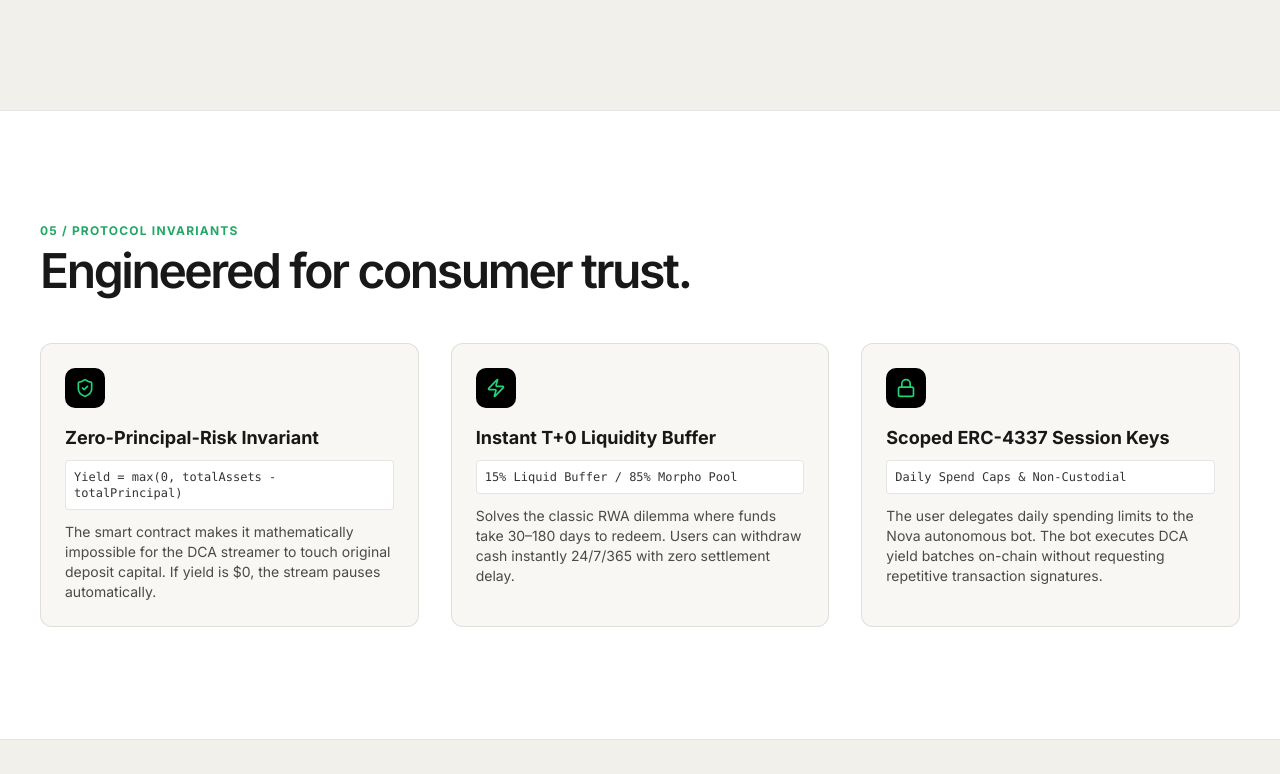
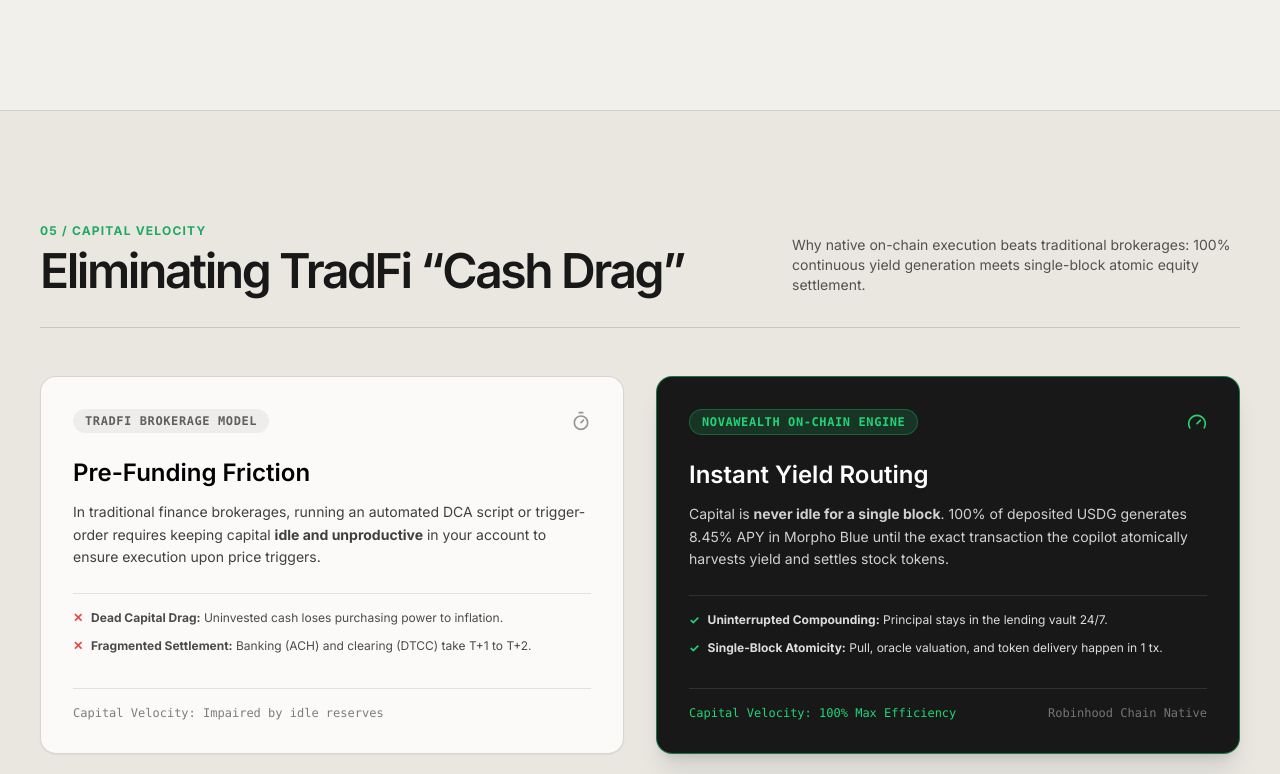
Before and after one commit to emarc99/vertex-prosperous, a Next.js app in the folder frontend/: page /deck in a window 1280 px wide. Shown: the part 2086-2860 px from the top of the page. Built offline with nearby package versions, Linux system fonts and the light colour scheme.

Commit message:
docs: integrate capital velocity framework comparing tradfi prefunding friction vs instant yield routing

```diff
--- a/frontend/src/app/deck/page.tsx
+++ b/frontend/src/app/deck/page.tsx
@@ -1,5 +1,5 @@
 import Link from 'next/link';
-import { ArrowRight, ArrowUpRight, ShieldCheck, Zap, Layers, RefreshCw, CheckCircle2, Database, Lock, Cpu, TrendingUp, Sliders, Sparkles } from 'lucide-react';
+import { ArrowRight, ArrowUpRight, ShieldCheck, Zap, Layers, RefreshCw, CheckCircle2, Database, Lock, TrendingUp, Sparkles, Timer, Gauge, Coins } from 'lucide-react';
 
 export default function DeckPage() {
   return (
@@ -78,7 +78,7 @@ export default function DeckPage() {
         </div>
       </section>
 
-      {/* Slide 3: COOL VISUAL EXECUTION ARCHITECTURE */}
+      {/* Slide 3: Visual Execution Architecture */}
       <section className="mx-auto max-w-7xl px-5 py-20 lg:px-10 lg:py-28">
         <div className="flex flex-col md:flex-row md:items-end justify-between gap-6 mb-12 border-b border-black/15 pb-8">
           <div>
@@ -228,10 +228,88 @@ export default function DeckPage() {
         </div>
       </section>
 
-      {/* Slide 4: Mathematical Safeguards & Instant T+0 Liquidity */}
+      {/* Slide 4: CAPITAL VELOCITY & INSTANT YIELD ROUTING (NEW) */}
+      <section className="bg-[#e9e7e0] border-y border-black/10 py-20 lg:py-28">
+        <div className="mx-auto max-w-7xl px-5 lg:px-10">
+          <div className="flex flex-col md:flex-row md:items-end justify-between gap-6 mb-12 border-b border-black/15 pb-8">
+            <div>
+              <p className="text-xs font-bold uppercase tracking-widest text-[#20a864] mb-2">05 / Capital Velocity</p>
+              <h2 className="text-4xl lg:text-5xl font-semibold tracking-[-.05em]">
+                Eliminating TradFi &ldquo;Cash Drag&rdquo;
+              </h2>
+            </div>
+            <p className="max-w-md text-sm text-black/65">
+              Why native on-chain execution beats traditional brokerages: 100% continuous yield generation meets single-block atomic equity settlement.
+            </p>
+          </div>
+
+          <div className="grid md:grid-cols-2 gap-8">
+            {/* TradFi Card */}
+            <div className="rounded-2xl border border-black/15 bg-white/80 p-8 flex flex-col justify-between shadow-sm">
+              <div>
+                <div className="flex items-center justify-between mb-6">
+                  <span className="text-xs font-bold uppercase tracking-wider text-black/60 bg-black/5 px-3 py-1 rounded-full font-mono">
+                    TradFi Brokerage Model
+                  </span>
+                  <Timer size={20} className="text-black/40" />
+                </div>
+                <h3 className="text-2xl font-semibold text-black mb-3">Pre-Funding Friction</h3>
+                <p className="text-sm text-black/75 mb-6 leading-relaxed">
+                  In traditional finance brokerages, running an automated DCA script or trigger-order requires keeping capital <strong>idle and unproductive</strong> in your account to ensure execution upon price triggers.
+                </p>
+                <div className="space-y-3 border-t border-black/10 pt-4 text-xs text-black/70">
+                  <div className="flex items-center gap-2">
+                    <span className="text-red-500 font-bold">✕</span>
+                    <span><strong>Dead Capital Drag:</strong> Uninvested cash loses purchasing power to inflation.</span>
+                  </div>
+                  <div className="flex items-center gap-2">
+                    <span className="text-red-500 font-bold">✕</span>
+                    <span><strong>Fragmented Settlement:</strong> Banking (ACH) and clearing (DTCC) take T+1 to T+2.</span>
+                  </div>
+                </div>
+              </div>
+              <div className="mt-8 pt-4 border-t border-black/10 text-xs font-mono text-black/50">
+                Capital Velocity: Impaired by idle reserves
+              </div>
+            </div>
+
+            {/* NovaWealth Card */}
+            <div className="rounded-2xl border border-[#20d477]/50 bg-[#171817] text-white p-8 flex flex-col justify-between shadow-xl">
+              <div>
+                <div className="flex items-center justify-between mb-6">
+                  <span className="text-xs font-bold uppercase tracking-wider text-[#20d477] bg-[#20d477]/15 px-3 py-1 rounded-full font-mono border border-[#20d477]/30">
+                    NovaWealth On-Chain Engine
+                  </span>
+                  <Gauge size={20} className="text-[#20d477]" />
+                </div>
+                <h3 className="text-2xl font-semibold text-white mb-3">Instant Yield Routing</h3>
+                <p className="text-sm text-white/80 mb-6 leading-relaxed">
+                  Capital is <strong>never idle for a single block</strong>. 100% of deposited USDG generates 8.45% APY in Morpho Blue until the exact transaction the copilot atomically harvests yield and settles stock tokens.
+                </p>
+                <div className="space-y-3 border-t border-white/10 pt-4 text-xs text-white/85">
+                  <div className="flex items-center gap-2">
+                    <span className="text-[#20d477] font-bold">✓</span>
+                    <span><strong>Uninterrupted Compounding:</strong> Principal stays in the lending vault 24/7.</span>
+                  </div>
+                  <div className="flex items-center gap-2">
+                    <span className="text-[#20d477] font-bold">✓</span>
+                    <span><strong>Single-Block Atomicity:</strong> Pull, oracle valuation, and token delivery happen in 1 tx.</span>
+                  </div>
+                </div>
+              </div>
+              <div className="mt-8 pt-4 border-t border-white/10 text-xs font-mono text-[#20d477] flex items-center justify-between">
+                <span>Capital Velocity: 100% Max Efficiency</span>
+                <span className="text-white/40">Robinhood Chain Native</span>
+              </div>
+            </div>
+          </div>
+        </div>
+      </section>
+
+      {/* Slide 5: Mathematical Safeguards & Instant T+0 Liquidity */}
       <section className="bg-white border-y border-black/10 py-20 lg:py-28">
         <div className="mx-auto max-w-7xl px-5 lg:px-10">
-          <p className="text-xs font-bold uppercase tracking-widest text-[#20a864] mb-2">05 / Protocol Invariants</p>
+          <p className="text-xs font-bold uppercase tracking-widest text-[#20a864] mb-2">06 / Protocol Invariants</p>
           <h2 className="text-4xl lg:text-5xl font-semibold tracking-[-.05em] mb-12">
             Engineered for consumer trust.
           </h2>
@@ -279,7 +357,7 @@ export default function DeckPage() {
         </div>
       </section>
 
-      {/* Slide 5: Market Opportunity & Traction */}
+      {/* Slide 6: Market Opportunity & Traction */}
       <section className="mx-auto grid max-w-7xl gap-12 px-5 py-24 lg:grid-cols-[1fr_1.5fr] lg:px-10">
         <div>
           <p className="text-xs font-bold uppercase tracking-widest text-[#20a864]">Market Opportunity</p>
```
Also changed, not shown: 1 other file (tests, documents, lock files or other folders).
